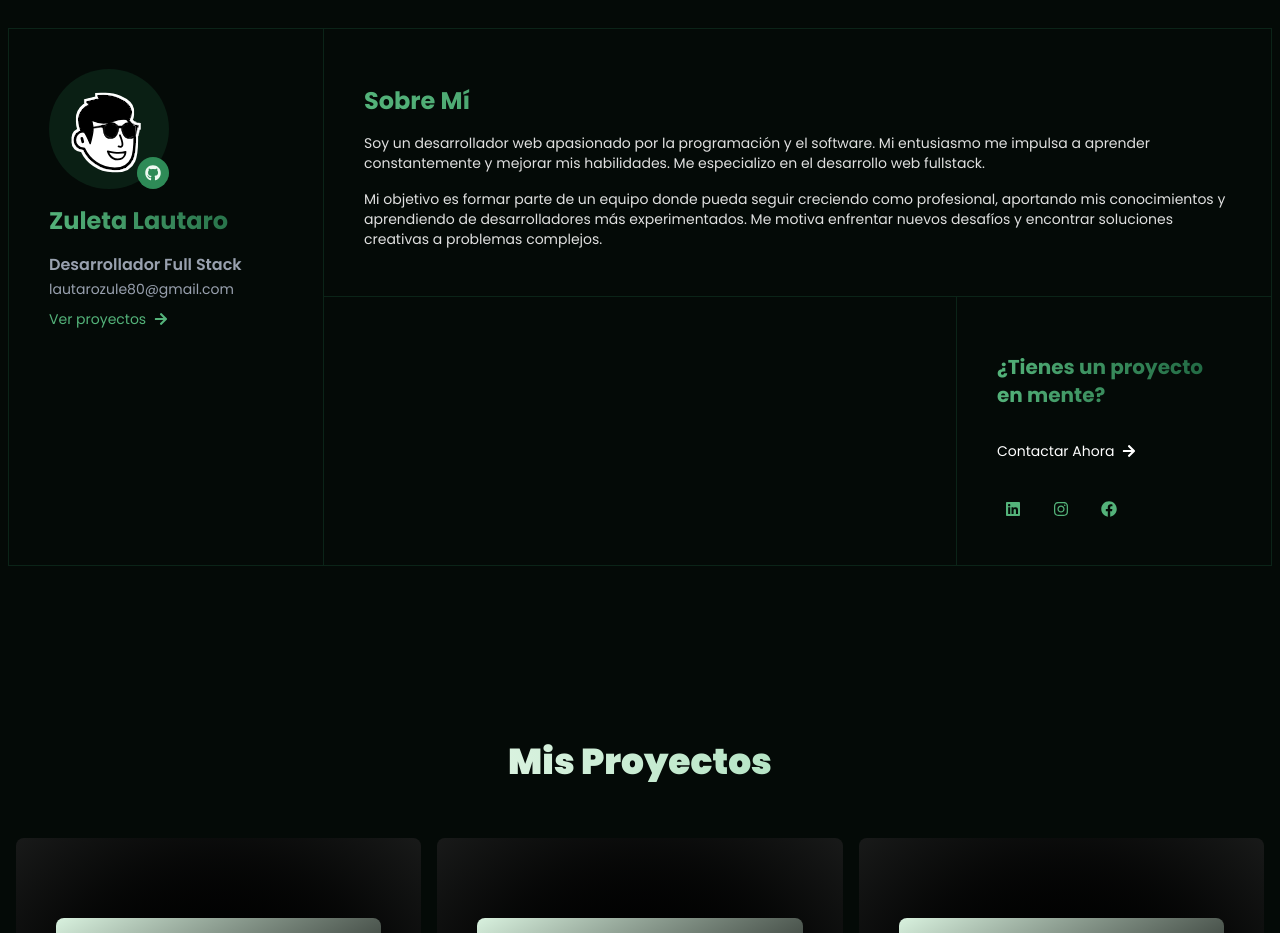
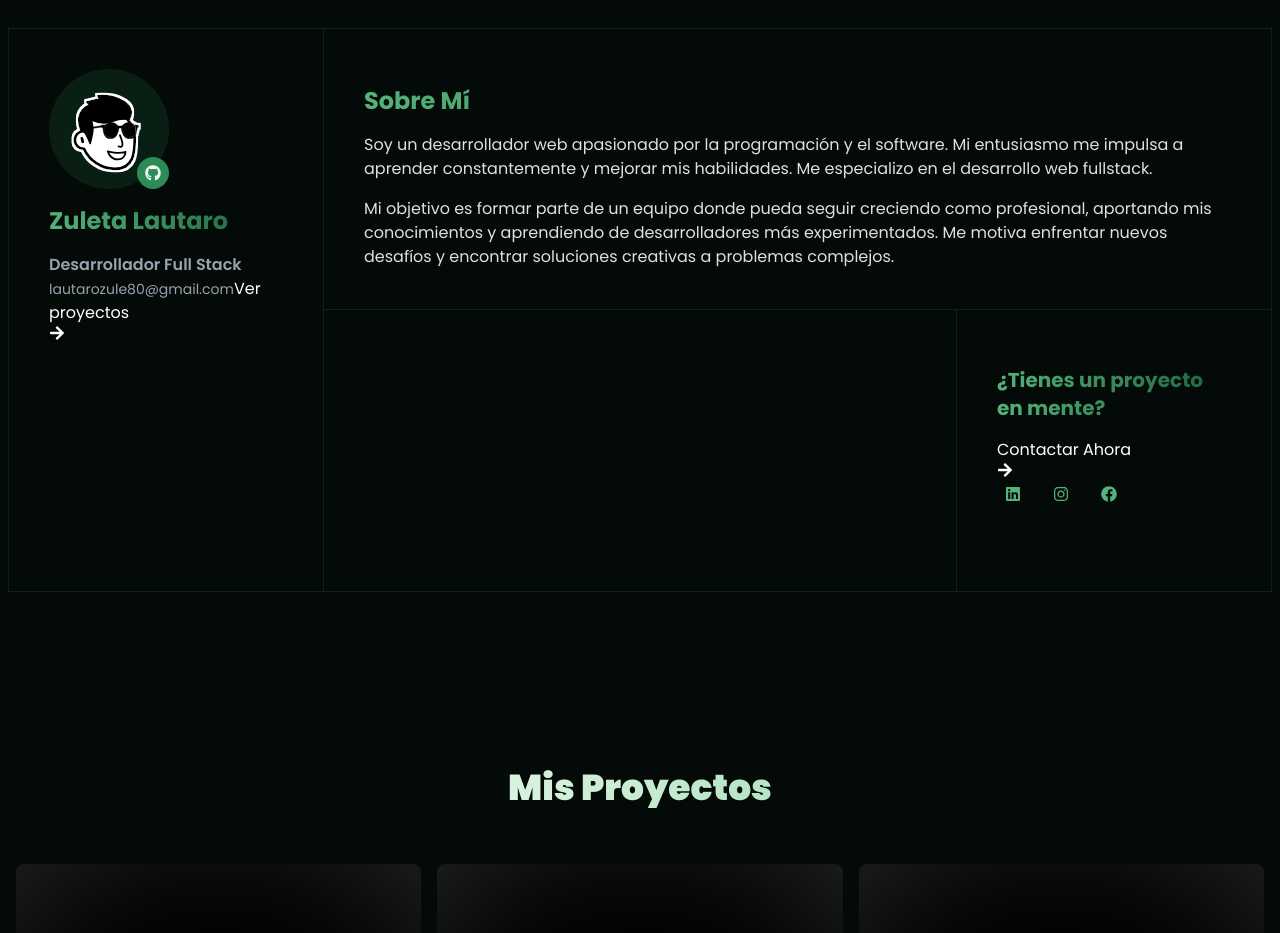
Before and after one commit to LautaroZ01/Portafolio, a React (Vite) app: page / in a window 1280 px wide. Shown: the part 840-1773 px from the top of the page. Built offline with nearby package versions, Linux system fonts and the light colour scheme.

Commit message:
fix: links arrow

```diff
--- a/src/Pages/AboutMe.tsx
+++ b/src/Pages/AboutMe.tsx
@@ -23,25 +23,25 @@ export default function AboutMe() {
           <h2 className="text-2xl subtitle">Zuleta Lautaro</h2>
           <p className="font-semibold text-gray-400">Desarrollador Full Stack</p>
           <a href="mailto:lautarozule80@gmail.com" className="text-sm text-gray-400">lautarozule80@gmail.com</a>
-          <a href="#projects-section" className="flex text-sm text-primary-400 my-2 group items-center gap-2 hover:text-primary-500 transition-colors duration-pro">
+          <a href="#projects-section" className="btn-link-arrow group my-4">
             Ver proyectos
-            <FaArrowRight className="group-hover:translate-x-1 transition-transform " />
+            <FaArrowRight/>
           </a>
         </div>
         <div className="col-span-3 border-r border-b border-primary-800/40 about-me-grid-item">
           <h3 className="text-2xl subtitle">Sobre Mí</h3>
-          <p className="text-text-200 text-sm mb-4">
+          <p className="text-text-200 mb-4">
             Soy un desarrollador web apasionado por la programación y el software. Mi entusiasmo me impulsa a aprender constantemente y mejorar mis habilidades. Me especializo en el desarrollo web fullstack.
           </p>
-          <p className="text-text-200 text-sm">
+          <p className="text-text-200">
             Mi objetivo es formar parte de un equipo donde pueda seguir creciendo como profesional, aportando mis conocimientos y aprendiendo de desarrolladores más experimentados. Me motiva enfrentar nuevos desafíos y encontrar soluciones creativas a problemas complejos.
           </p>
         </div>
         <div className="col-start-4 row-start-2 border-x border-primary-800/40 about-me-grid-item">
           <h3 className="subtitle text-xl">¿Tienes un proyecto en mente?</h3>
-          <a href="#contact-me" className="flex text-sm group items-center gap-2 hover:text-primary-500 transition-colors duration-pro my-8">
+          <a href="#contact-me" className="btn-link-arrow group my-8">
             Contactar Ahora
-            <FaArrowRight className="group-hover:translate-x-1 transition-transform " />
+            <FaArrowRight/>
           </a>
           <div className="flex gap-4">
             {socialMedials.map((media) => (
```
